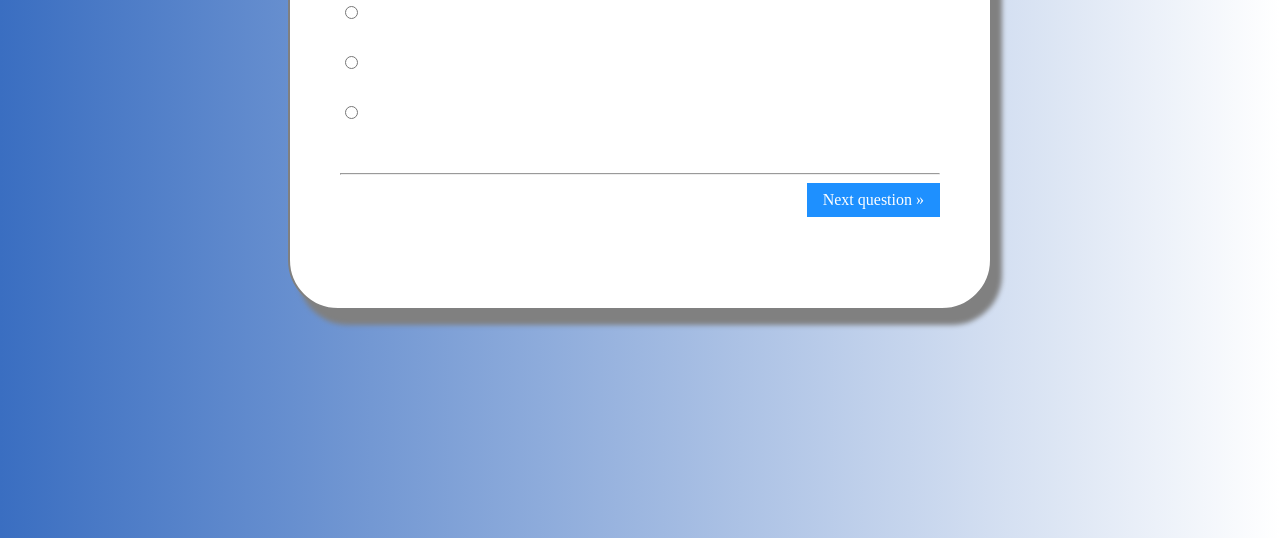
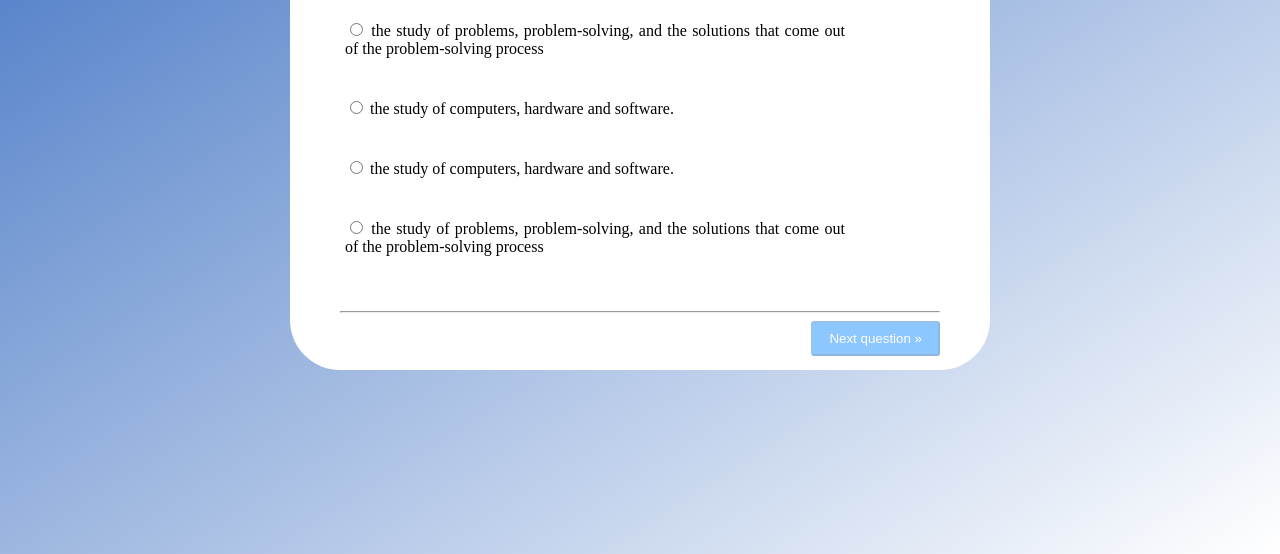
Before and after one commit to Oluwafayokemi/quizApp, a plain HTML site: page index.html in a window 1280 px wide. Shown: the part 262-816 px from the top of the page. Drawn offline with Linux system fonts and the light colour scheme.

Commit message:
add a demo using javascript

```diff
--- a/index.html
+++ b/index.html
@@ -6,33 +6,33 @@
 </head>
 <body>
 
-	<div class="grid" id="quizContainer">
+		<div class="grid" id="quizContainer">
 		<div id="grid">
-			<h1>Quiz</h1>
+			<h1>QUIZ</h1>
 			<hr class="hr1">
 			<p id="question" class="question"></p>
-			<div class="checkbox">
+      <form onChange="checkRadioButton();">
+			<div class="answer">
 				<input type="radio" name="option" id="opt1" value="1">
-				<label class="option" for="opt1"></label>
+				<label id="option1" class="option" for="opt1"></label>
 			</div>
-			<div class="checkbox">
+			<div class="answer">
 					<input type="radio" name="option" id="opt2" value="2">
-					<label class="option" for="opt2"></label>
+					<label id="option2" class="option" for="opt2"></label>
 			</div>
-			<div class="checkbox">
+			<div class="answer">
 					<input type="radio" name="option" id="opt3" value="3">
-					<label class="option" for="opt3">  </label>
-				</div>
-			<div class="checkbox">
+					<label id="option3" class="option" for="opt3">  </label>
+			</div>
+			<div class="answer">
 					<input type="radio" name="option" id="opt4" value="4">
-					<label class="option" for="opt4"></label>
+					<label id="option4" class="option" for="opt4"></label>
 			</div>
-			<hr class="hr2">
-			<a href="#" id="nextButton" class="next btn" onclick="loadNextQuestion();">Next question &raquo;</a>
-			<!-- <a href="#" id="previousButton" class="next btn" onclick="loadNextQuestion();">&laquo; Previous</a> -->
-
+      </form>
+		  <hr class="hr2">
+    <button id="nextButton" class="next btn" disabled  onclick="setNextQuestion();">Next question &raquo;</button>
 	</div>
-	<div id="result" class="container result" style=display:none"></div>
+	<div id="result" class="container result" ></div>
 
 </div>
 	<script type="text/javascript" src="question.js"></script>
--- a/question.js
+++ b/question.js
@@ -4,7 +4,14 @@
 	"option2": "the study of computers, hardware and software.",
 	"option3": "the study of computers, hardware and software.",
 	"option4": "the study of problems, problem-solving, and the solutions that come out of the problem-solving process",
-	"answer": "2"
+	"answer": "1"
+}, {
+	"question": "A computer scienctists' goal is __",
+	"option1": "to develop algorithm",
+	"option2": "to get good pay",
+	"option3": "to build the globe",
+	"option4": "to develop algorithm",
+	"answer": "1"
 }, {
 	"question": "A computer scienctists' goal is __",
 	"option1": "to develop algorithm",
--- a/quiz_script.js
+++ b/quiz_script.js
@@ -1,47 +1,66 @@
-var container = document.querySelector("#quizContainer");
-var questionEl = document.querySelector("#querySelector");
-var opt1 = document.querySelector("#opt1");
-var opt2 = document.querySelector("#opt2");
-var opt3 = document.querySelector("#opt3");
-var opt4 = document.querySelector("#opt4");
-var options = document.querySelectorAll('input[type=radio]');
-var nextButton = document.querySelector("#nextButton");
-var result = document.querySelector("#result");
+const container = document.querySelector("#quizContainer");
+const quizQuestion = document.querySelector("#question");
+const choice1 = document.querySelector("#option1");
+const choice2 = document.querySelector("#option2");
+const choice3 = document.querySelector("#option3");
+const choice4 = document.querySelector("#option4");
+const grid = document.querySelector('#grid');
+const nextButton = document.querySelector("#nextButton");
+const result = document.querySelector("#result");
 
-var currentQuestion = 0,
-	 score = 0,
-	 totalQuestions = questions.length;
+let currentQuestion = 0,
+    score = 0,
+    totalQuestions = questions.length,
+    answer = [];
 
-function loadQuestion(questionIndex) {
-    // 'use strict';
-    var q = questions[questionIndex];
-    questionEl.textContent = (questionIndex + 1) + '. ' + q.question;
-    opt1.textContent = q.option1;
-    opt2.textContent = q.option2;
-    opt3.textContent = q.option3;
-    opt4.textContent = q.option4;
+let selectedOption = document.querySelectorAll('input[type=radio]');
+
+const checkRadioButton = () => {
+  for(let i = 0; i<selectedOption.length; i++){
+    if(selectedOption[i].checked){
+      nextButton.removeAttribute('disabled');
+      answer = selectedOption[i].value;
+    }
+  }
+};
+
+const unCheckRadioButton = () => {
+  for(let i=0; i<selectedOption.length; i++){
+    selectedOption[i].checked = false;
+  }
+};
+
+const setQuestion = (questionNumber) =>  {
+    let onQuestion = questions[questionNumber];
+    quizQuestion.textContent = questionNumber + 1 + ". " + onQuestion.question;
+
+    choice1.textContent = onQuestion.option1;
+    choice2.textContent = onQuestion.option2;
+    choice3.textContent = onQuestion.option3;
+    choice4.textContent = onQuestion.option4;
+    checkRadioButton();
 }
-function loadNextQuestion () {
-	var selectedOption = document.querySelector('input[type=radio:checked');
-	if(!selectedOption) {
-		alert('please select your answer');
-		return;
+
+const setNextQuestion = () => {
+		 if(questions[currentQuestion].answer === answer) {
+    score += 5;
+  }
+  unCheckRadioButton();
+  currentQuestion++;
+
+	if(currentQuestion == totalQuestions - 1) {
+		nextButton.innerHtml = 'Finish';
+    nextButton.setAttribute('disabled', 'disabled');
 	}
-	var answer = selectedOption.value;
-	if(questions[currentQuestion].answer == answer) {
-		score += 10;
+	if(currentQuestion === totalQuestions){
+		grid.style.display = 'none';
+		result.style.display = 'block';
+		result.textContent = 'Your Score: ' + score;
 	}
-	selectedOption.checked = false;
-	currentQuestion++;
-	if(currentQuestion == totalQuestions - 1) {
-		nextButton.textContent = 'Finish';
-	}
-	if(currentQuestion == totalQuestions){
-		container.style.display = 'none';
-		resultCont.style.display = '';
-		resultCont.textContent = 'Your Score: ' + score;
-		return;
-	}
-	loadQuestion(currentQuestion);
+  nextButton.setAttribute('disabled', 'disabled');
+
+  if(currentQuestion < totalQuestions){
+    setQuestion(currentQuestion);
+  }
 }
-loadQuestion(currentQuestion);
+setQuestion(currentQuestion);
--- a/style.css
+++ b/style.css
@@ -1,15 +1,16 @@
 body {
-	background: linear-gradient(to right, #3a6ec1, #ffffff);
+  height: 100vh;
+	background: linear-gradient(to bottom right, #3a6ec1, #ffffff);
+  background-repeat: no-repeat;
 }
 .grid {
 	width: 600px;
-	height: 500px;
+	height: 35.25em;
 	margin: 0 auto;
 	background-color: #fff;
 	padding: 10px 50px 50px 50px;
 	border-radius: 50px;
-	border: 2px solid gray;
-	box-shadow: 10px 15px 5px gray;
+	border: none;
 	text-align: justify;
 }
 
@@ -24,36 +25,41 @@ body {
 }
 
 h1:hover {
-	background: linear-gradient(to right, #3a6ec1, #ffffff);
+	background: linear-gradient(to bottom right, #3a6ec1, #ffffff);
 }
 
 .grid #question {
 	font-family: sans-serif;
 	font-size: 30px;
-	color: gray;
+	color: #000;
 }
 
-.checkbox {
+.answer  {
 	margin-top: 30px;
+  width: 500px;
+  padding: 5px;
+  text-align: justify;
+  cursor: pointer;
 }
-input {
+
+input, label {
 	cursor: pointer;
 }
+
 .btn {
     text-decoration: none;
+    background-color: dodgerblue;
+    color: white;
     display: inline-block;
     padding: 8px 16px;
+    border-radius: 3px;
+    outline-style:none;
     float: right;
 }
 
-a:hover {
-    background-color: #ddd;
-    color: black;
-}
-
-.previous {
-    background-color: #f1f1f1;
-    color: black;
+.btn:hover {
+    cursor: pointer;
+    box-shadow: 0px 3px 5px rgba(0, 0, 0, .3);
 }
 
 .next {
@@ -70,3 +76,17 @@ a:hover {
 .hr2 {
 margin-top: 50px;
 }
+
+.result {
+  display: none;
+  text-align: center;
+  font-size: 4em;
+  margin: 35% 0;
+  width: 100%;
+  height: 50px;
+
+}
+
+button:disabled {
+  opacity: .5;
+}
```
